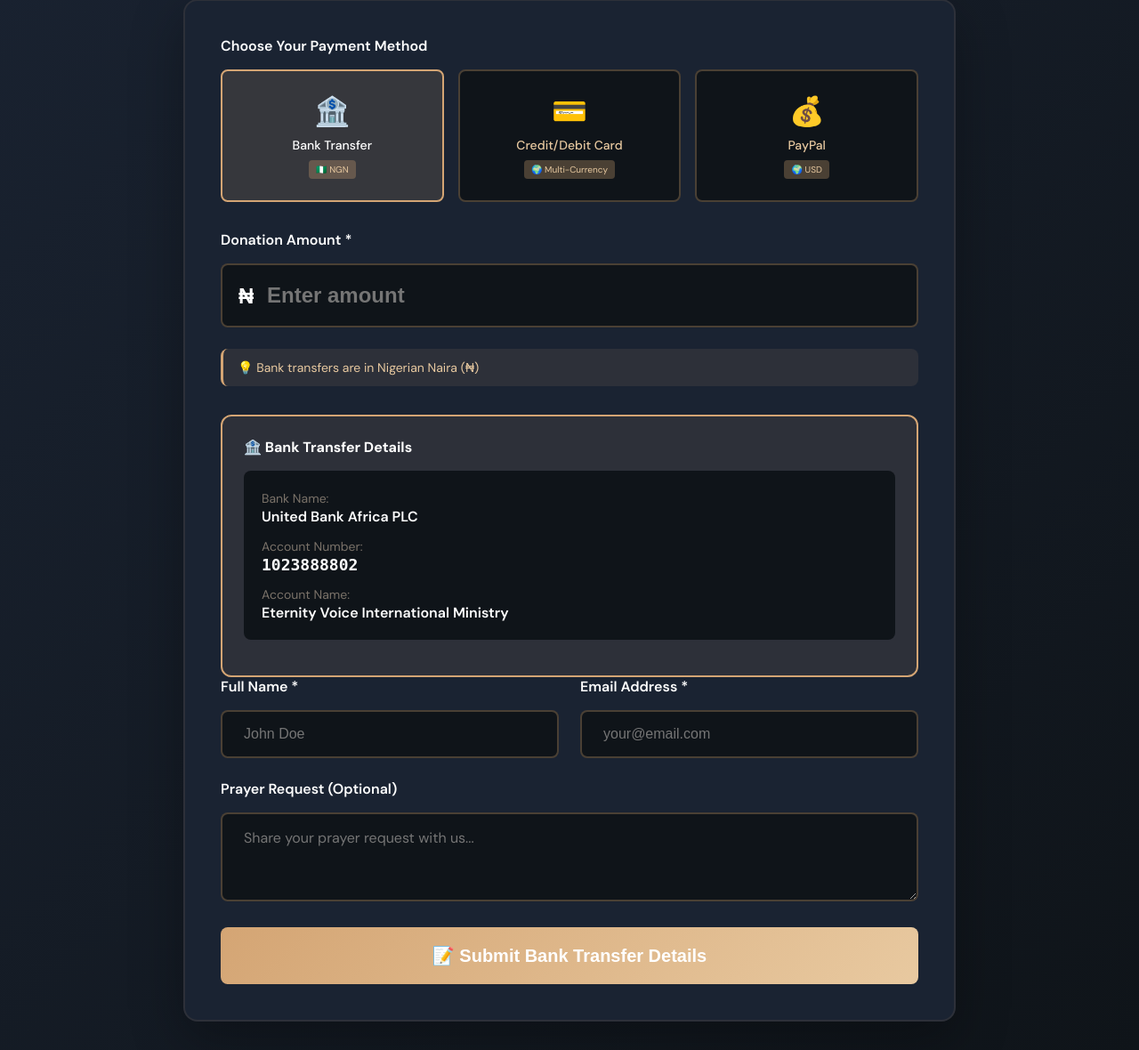
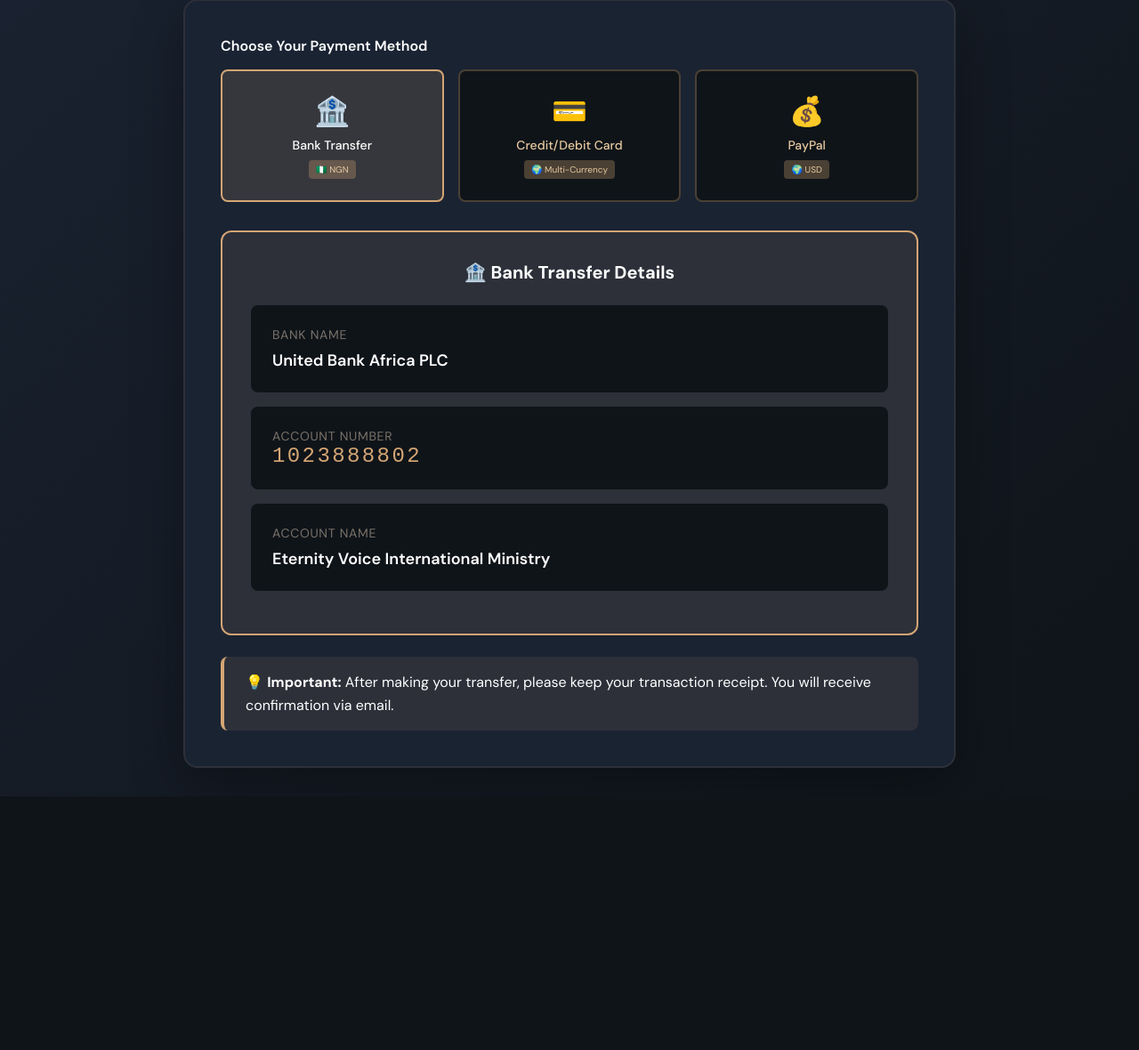
Before and after one commit to Cloud-with-mac/Global-crusade-donation, a Django app: page /donate/ in a window 1280 px wide. Shown: the part 249-1429 px from the top of the page at 89% size. After the commit the page ends 1144 px from the top, so only its background shows below. Run offline with Django 5.2, Linux system fonts and the light colour scheme; data comes from the database, SQL or seed files in the repository; some libraries are stand-ins or nearby versions.

Commit message:
Simplify bank transfer - show only bank details

```diff
--- a/templates/donations/donation_page.html
+++ b/templates/donations/donation_page.html
@@ -306,18 +306,19 @@
             background: rgba(212, 165, 116, 0.1);
             border: 2px solid var(--gold-base);
             border-radius: 12px;
-            padding: 1.5rem;
-            margin-top: 1rem;
+            padding: 2rem;
         }
 
         .payment-instructions h4 {
             color: white;
-            margin-bottom: 1rem;
+            margin-bottom: 1.5rem;
+            font-size: 1.25rem;
+            text-align: center;
         }
 
         .bank-detail {
             background: var(--navy-dark);
-            padding: 1.25rem;
+            padding: 1.5rem;
             border-radius: 8px;
             margin-bottom: 1rem;
         }
@@ -325,12 +326,22 @@
         .bank-detail-label {
             color: #7a7269;
             font-size: 0.875rem;
+            text-transform: uppercase;
+            letter-spacing: 0.05em;
         }
 
         .bank-detail-value {
             color: white;
             font-weight: 600;
-            font-size: 1rem;
+            font-size: 1.125rem;
+            margin-top: 0.5rem;
+        }
+
+        .account-number {
+            font-family: 'Courier New', monospace;
+            font-size: 1.5rem;
+            letter-spacing: 0.1em;
+            color: var(--gold-base);
         }
 
         .currency-note {
@@ -367,12 +378,29 @@
             color: white;
         }
 
+        .info-notice {
+            background: rgba(212, 165, 116, 0.1);
+            border-left: 4px solid var(--gold-base);
+            padding: 1rem 1.5rem;
+            border-radius: 8px;
+            margin-top: 1.5rem;
+        }
+
+        .info-notice p {
+            color: white;
+            line-height: 1.6;
+            margin: 0;
+        }
+
         @media (max-width: 768px) {
             .payment-grid {
                 grid-template-columns: 1fr;
             }
             .input-grid.two-cols {
                 grid-template-columns: 1fr;
+            }
+            .account-number {
+                font-size: 1.25rem;
             }
         }
     </style>
@@ -433,60 +461,30 @@
                 </div>
             </div>
 
-            <!-- BANK TRANSFER SECTION -->
+            <!-- BANK TRANSFER SECTION - ONLY BANK DETAILS -->
             <div id="bank-section">
-                <form method="post">
-                    {% csrf_token %}
-                    <input type="hidden" name="payment_method" value="bank">
-                    <input type="hidden" name="currency" value="NGN">
+                <div class="payment-instructions">
+                    <h4>🏦 Bank Transfer Details</h4>
 
-                    <div style="margin-bottom: 2rem;">
-                        <label class="form-label">Donation Amount *</label>
-                        <div class="amount-input-wrapper">
-                            <span class="currency-symbol">₦</span>
-                            <input type="number" name="amount" class="amount-input" placeholder="Enter amount" step="0.01" min="1" required>
-                        </div>
-                        <p class="currency-note">💡 Bank transfers are in Nigerian Naira (₦)</p>
+                    <div class="bank-detail">
+                        <div class="bank-detail-label">Bank Name</div>
+                        <div class="bank-detail-value">United Bank Africa PLC</div>
                     </div>
 
-                    <div class="payment-instructions">
-                        <h4>🏦 Bank Transfer Details</h4>
-                        <div class="bank-detail">
-                            <div style="margin-bottom: 0.75rem;">
-                                <span class="bank-detail-label">Bank Name:</span>
-                                <div class="bank-detail-value">United Bank Africa PLC</div>
-                            </div>
-                            <div style="margin-bottom: 0.75rem;">
-                                <span class="bank-detail-label">Account Number:</span>
-                                <div class="bank-detail-value" style="font-family: monospace; font-size: 1.125rem;">1023888802</div>
-                            </div>
-                            <div>
-                                <span class="bank-detail-label">Account Name:</span>
-                                <div class="bank-detail-value">Eternity Voice International Ministry</div>
-                            </div>
-                        </div>
+                    <div class="bank-detail">
+                        <div class="bank-detail-label">Account Number</div>
+                        <div class="account-number">1023888802</div>
                     </div>
 
-                    <div class="input-grid two-cols">
-                        <div>
-                            <label class="form-label">Full Name *</label>
-                            <input type="text" name="quick_name" class="text-input" placeholder="John Doe" required>
-                        </div>
-                        <div>
-                            <label class="form-label">Email Address *</label>
-                            <input type="email" name="quick_email" class="text-input" placeholder="your@email.com" required>
-                        </div>
+                    <div class="bank-detail">
+                        <div class="bank-detail-label">Account Name</div>
+                        <div class="bank-detail-value">Eternity Voice International Ministry</div>
                     </div>
+                </div>
 
-                    <div class="input-grid" style="margin-top: 1.5rem;">
-                        <div>
-                            <label class="form-label">Prayer Request (Optional)</label>
-                            <textarea name="message" class="textarea-input" placeholder="Share your prayer request with us..."></textarea>
-                        </div>
-                    </div>
-
-                    <button type="submit" class="submit-btn">📝 Submit Bank Transfer Details</button>
-                </form>
+                <div class="info-notice">
+                    <p>💡 <strong>Important:</strong> After making your transfer, please keep your transaction receipt. You will receive confirmation via email.</p>
+                </div>
             </div>
 
             <!-- STRIPE SECTION -->
@@ -643,22 +641,6 @@
                     document.getElementById('stripeEmail').value = '';
                     document.getElementById('stripePrayerRequest').value = '';
                 }
-
-                // Clear Bank fields when switching away
-                if (gateway !== 'bank') {
-                    document.querySelectorAll('#bank-section input[type="number"]').forEach(input => {
-                        input.value = '';
-                    });
-                    document.querySelectorAll('#bank-section input[type="text"]').forEach(input => {
-                        input.value = '';
-                    });
-                    document.querySelectorAll('#bank-section input[type="email"]').forEach(input => {
-                        input.value = '';
-                    });
-                    document.querySelectorAll('#bank-section textarea').forEach(textarea => {
-                        textarea.value = '';
-                    });
-                }
             });
         });
 
```
